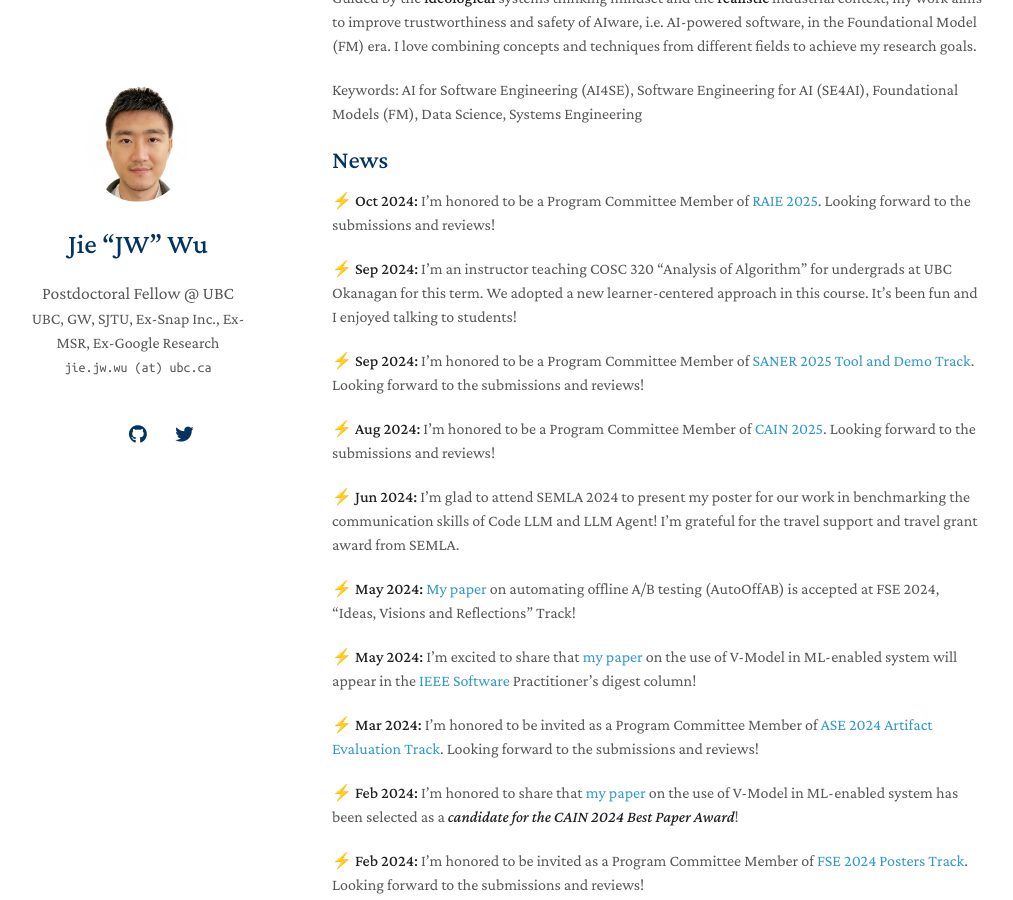
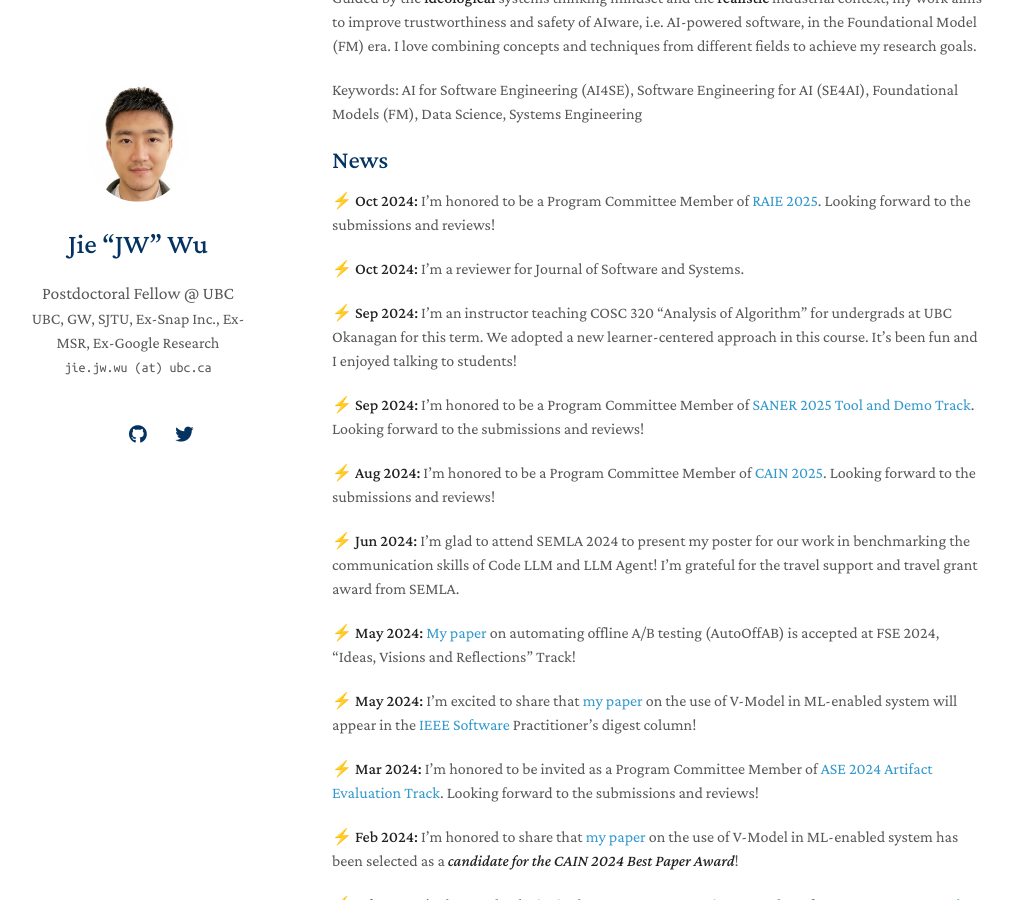
Before and after one commit to yaoyao-liu/minimal-light, a Jekyll site: the page built from index.md, in a window 1280 px wide and 900 px high, scrolled down 585 px. Shown: the whole window, without its empty margins (138-1151 px from the left). Built offline with Jekyll 4.4.1, drawn with Linux system fonts in a browser that asks for light colours; nearby versions of some CDN libraries; a style sheet for code colours, icons or effects is not loaded; our own code applies the rules of GitHub Pages for plain Markdown files.

Commit message:
Update index.md

```diff
--- a/index.md
+++ b/index.md
@@ -17,6 +17,8 @@ Keywords: AI for Software Engineering (AI4SE), Software Engineering for AI (SE4A
 
 ## News
 **⚡ Oct 2024:** I'm honored to be a Program Committee Member of [RAIE 2025](https://conf.researchr.org/home/icse-2025/raie-2025). Looking forward to the submissions and reviews!
+
+**⚡ Oct 2024:** I'm a reviewer for Journal of Software and Systems.
 
 **⚡ Sep 2024:** I'm an instructor teaching COSC 320 "Analysis of Algorithm" for undergrads at UBC Okanagan for this term. We adopted a new learner-centered approach in this course. It's been fun and I enjoyed talking to students!
 
```
